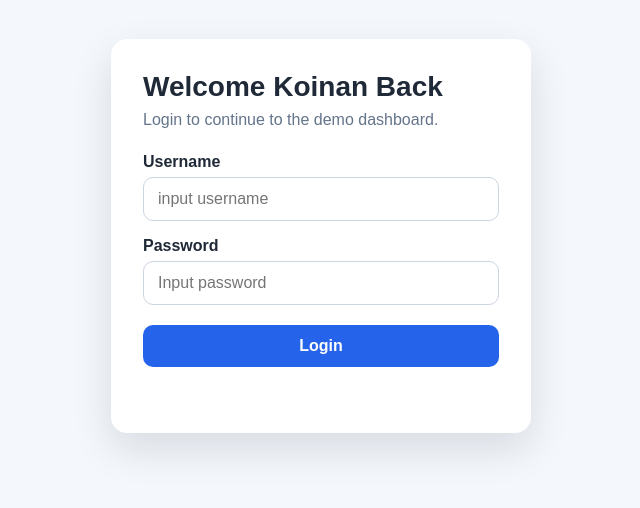
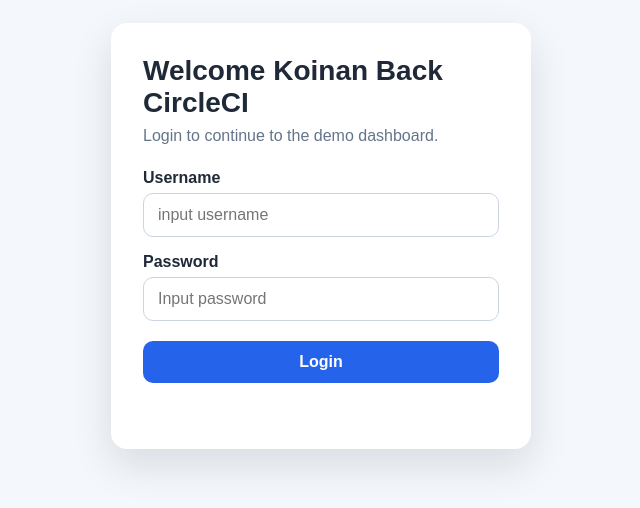
Before and after one commit to khoi-nguyen-spiraledge/Circle_PlaywrightTest, a website: page app/login.html in a window 1280 px wide. Shown: the part 164-672 px from the top of the page, without its empty margins (319-959 px from the left). Drawn offline with Linux system fonts and the light colour scheme.

Commit message:
Update UI - with test case pass

```diff
--- a/app/login.html
+++ b/app/login.html
@@ -9,7 +9,7 @@
   <body>
     <main class="page">
       <section class="login-card">
-        <h1>Welcome Koinan Back</h1>
+        <h1>Welcome Koinan Back CircleCI</h1>
         <p class="subtitle">Login to continue to the demo dashboard.</p>
 
         <form id="login-form">
```
